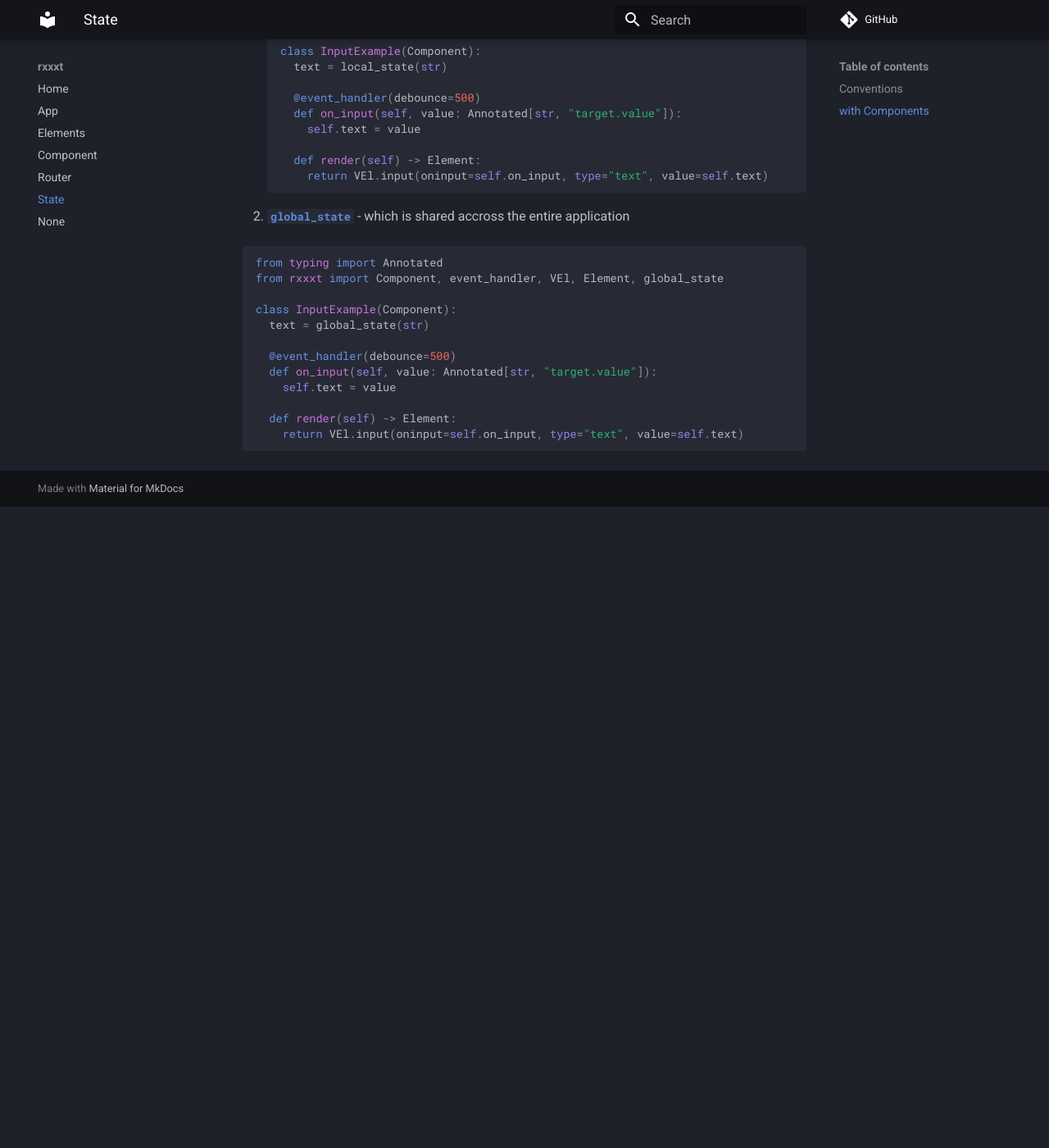
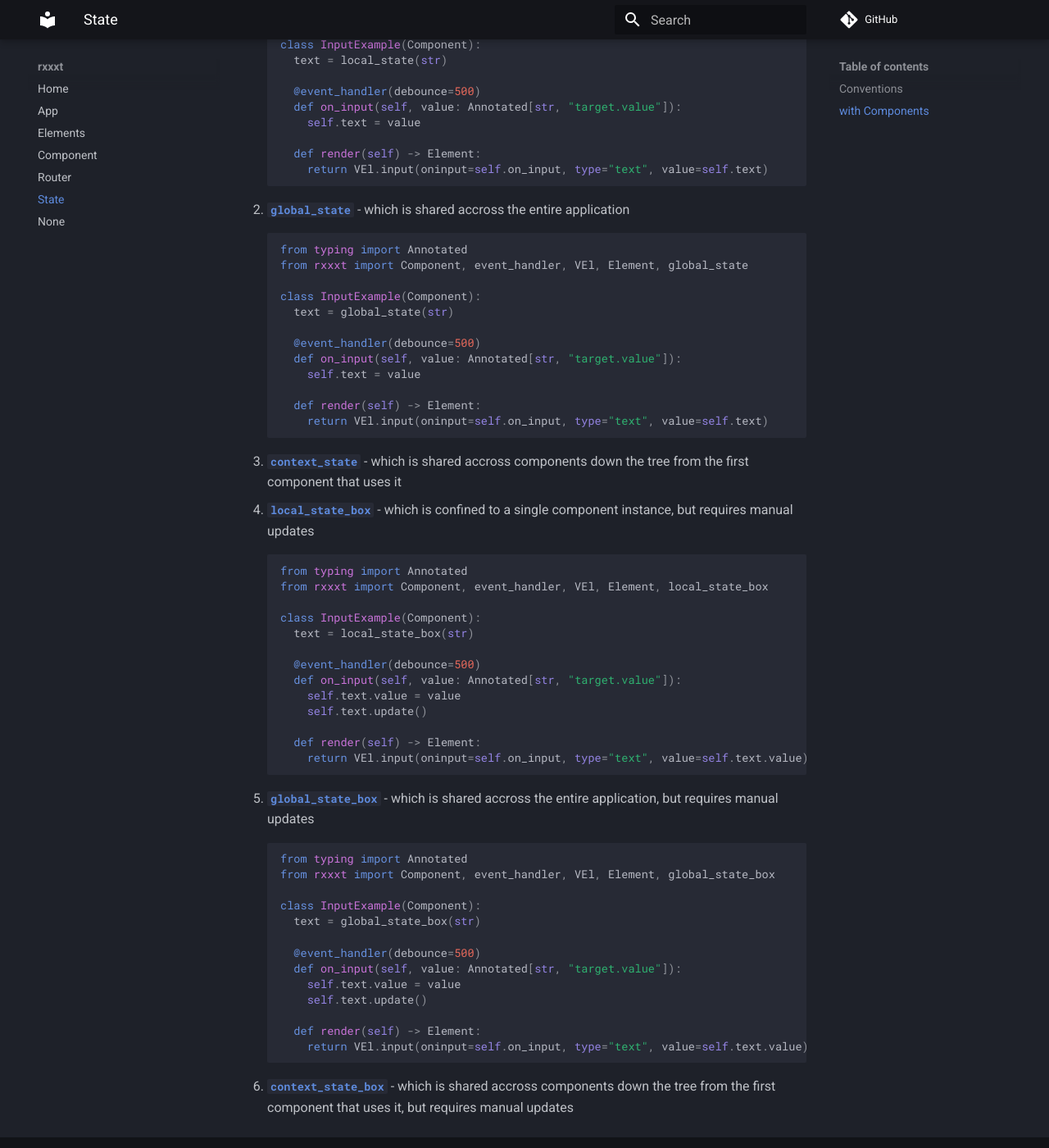
Before and after one commit to leopf/rxxxt, an MkDocs documentation site: the page built from docs/state.md, in a window 1280 px wide and 1400 px high, scrolled down 864 px. Shown: the whole window at 82% size. Built offline with MkDocs 1.6.1 and Material for MkDocs 9.7.7, drawn with Linux system fonts in a browser that asks for light colours; comment, search, counter and statistics services are not loaded; before the commit the page ends 1482 px from its top, so only the background shows below that.

Commit message:
docs plus fix

````diff
--- a/docs/state.md
+++ b/docs/state.md
@@ -36,9 +36,7 @@ class InputExample(Component):
   def render(self) -> Element:
     return VEl.input(oninput=self.on_input, type="text", value=self.text)
 ```
-
 2. **[`global_state`](./api.md#rxxxt.state.global_state)** - which is shared accross the entire application
-
 ```python
 from typing import Annotated
 from rxxxt import Component, event_handler, VEl, Element, global_state
@@ -53,3 +51,37 @@ class InputExample(Component):
   def render(self) -> Element:
     return VEl.input(oninput=self.on_input, type="text", value=self.text)
 ```
+3. **[`context_state`](./api.md#rxxxt.state.context_state)** - which is shared accross components down the tree from the first component that uses it
+4. **[`local_state_box`](./api.md#rxxxt.state.local_state_box)** - which is confined to a single component instance, but requires manual updates
+```python
+from typing import Annotated
+from rxxxt import Component, event_handler, VEl, Element, local_state_box
+
+class InputExample(Component):
+  text = local_state_box(str)
+
+  @event_handler(debounce=500)
+  def on_input(self, value: Annotated[str, "target.value"]):
+    self.text.value = value
+    self.text.update()
+
+  def render(self) -> Element:
+    return VEl.input(oninput=self.on_input, type="text", value=self.text.value)
+```
+5. **[`global_state_box`](./api.md#rxxxt.state.global_state_box)** - which is shared accross the entire application, but requires manual updates
+```python
+from typing import Annotated
+from rxxxt import Component, event_handler, VEl, Element, global_state_box
+
+class InputExample(Component):
+  text = global_state_box(str)
+
+  @event_handler(debounce=500)
+  def on_input(self, value: Annotated[str, "target.value"]):
+    self.text.value = value
+    self.text.update()
+
+  def render(self) -> Element:
+    return VEl.input(oninput=self.on_input, type="text", value=self.text.value)
+```
+6. **[`context_state_box`](./api.md#rxxxt.state.context_state_box)** - which is shared accross components down the tree from the first component that uses it, but requires manual updates
````
Also changed, not shown: 2 other files.
